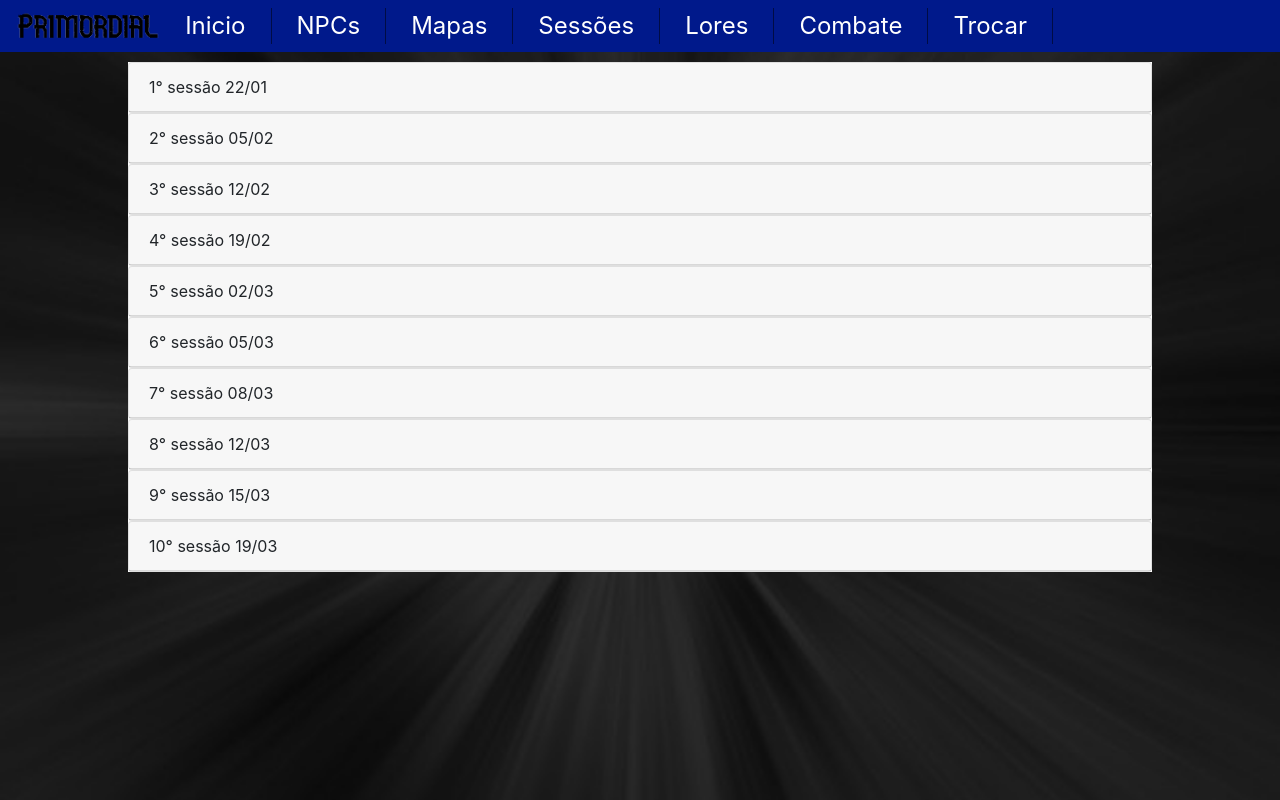
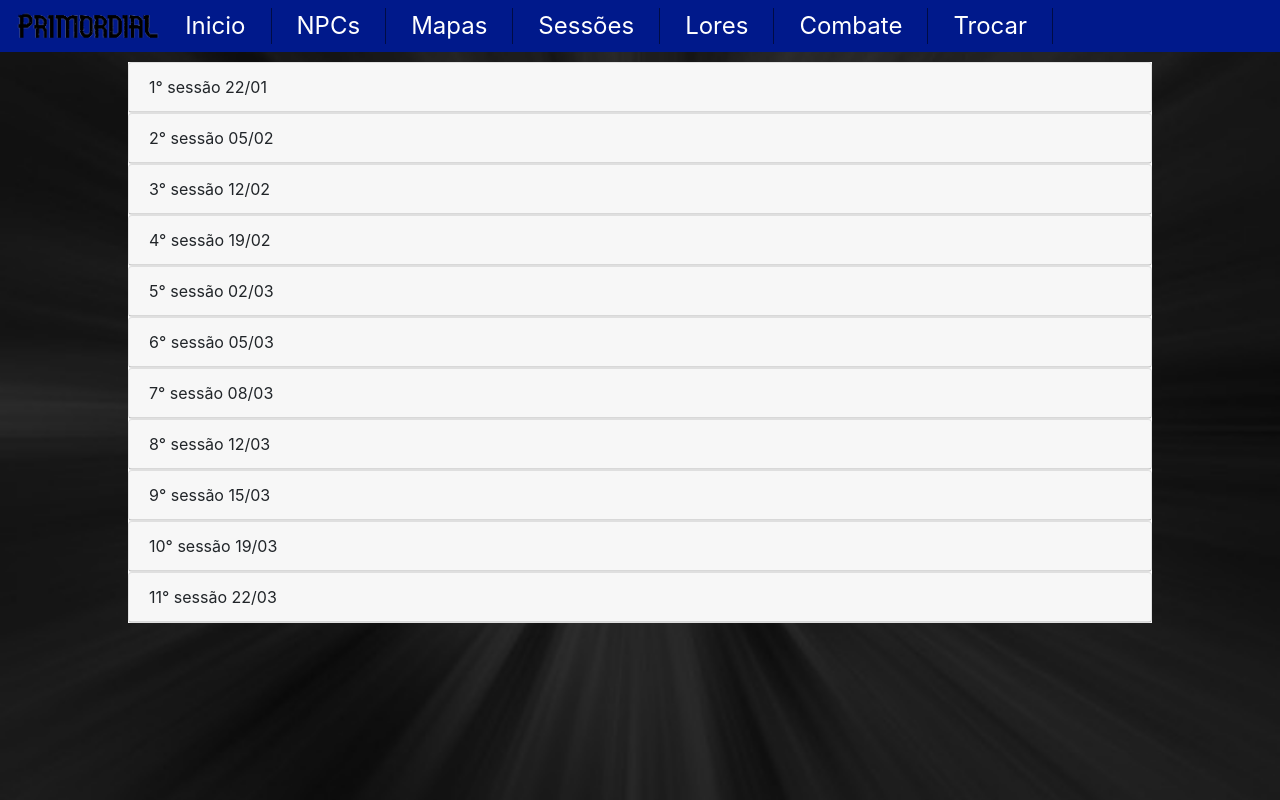
Before and after one commit to CaioCohen/CorruptedDominion, an Angular app: page /sessoes in a window 1280 px wide. Built offline with nearby package versions, Linux system fonts and the light colour scheme; what ngx-bootstrap-icons would draw is missing.

Commit message:
sessao 11 campanha 2

```diff
--- a/src/app/main/sessoes/sessoes.component.html
+++ b/src/app/main/sessoes/sessoes.component.html
@@ -873,6 +873,14 @@
         <p>Depois da missão, a Senhora do Crepúsculo entrega a eles o amuleto primordial.</p>
         <p>Antes de voltarem para o plano material, Rioxo, Jieshi e Karl tentam espionar a corte do crepúsculo, no meio da tentativa deles, eles encontram Flam, o comerciante misterioso, que lhes da umas informações valiosas sobre a corte do Crepúsculo.</p>
       </accordion-group>
+      <accordion-group>
+        <div accordion-heading class="header"> 11° sessão 22/03</div>
+        <p>O grupo se reúne novamente, eles retornam para a corte da primavera para relatar as descobertas acerca da corte do Crepúsculo.</p>
+        <p>Devido à lealdade que Rioxo demonstrou à corte, Brianne presenteou ele com o título de cavaleiro e injetou nele a linhagem Mink, dando a ele poderes durante a lua cheia.</p>
+        <p>Depois de uma despedida, o grupo retorna ao plano material.</p>
+        <p>No plano material, Passos Divinos ajuda eles com algumas bençãos e itens mágicos.</p>
+        <p>Eles tiram uma semana no plano material para descansar e resolver pendencias antes de embarcarem para o plano da água.</p>
+      </accordion-group>
     </ng-container>
 </accordion>
 </div>
```
